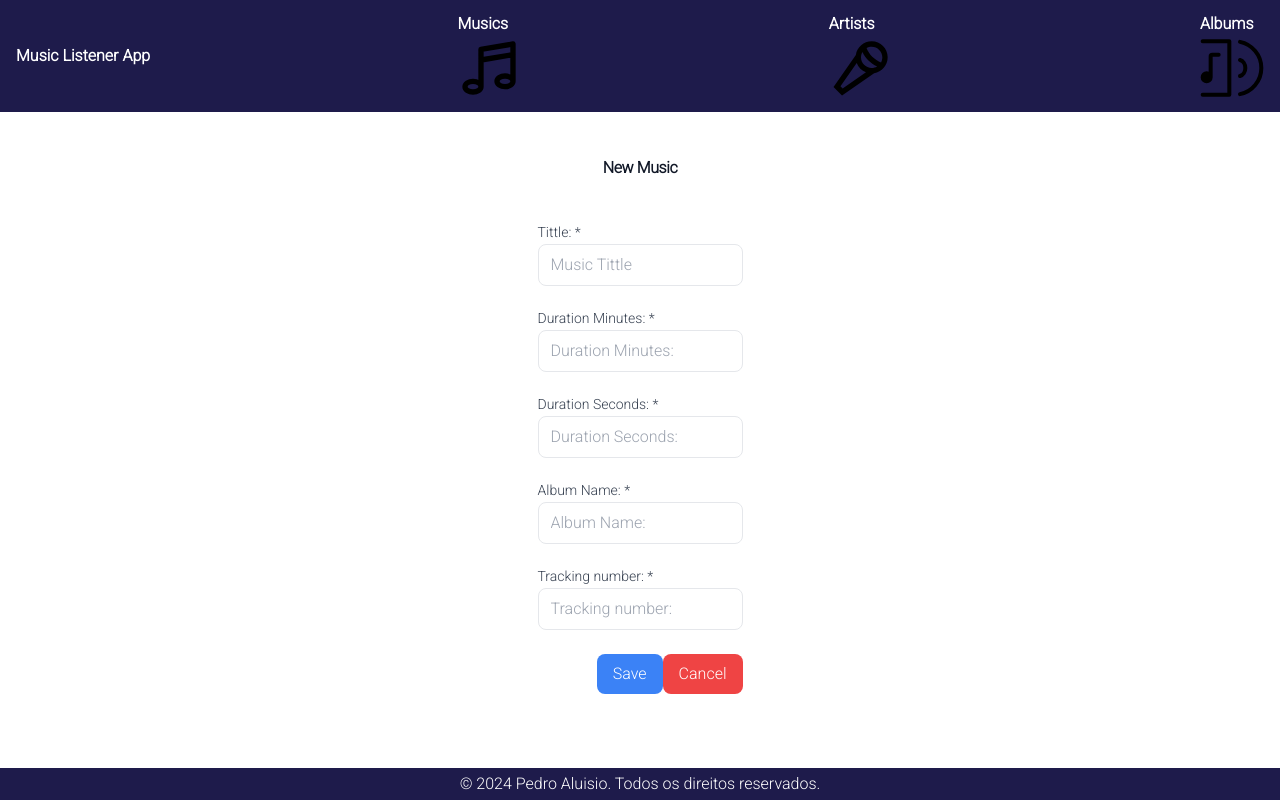
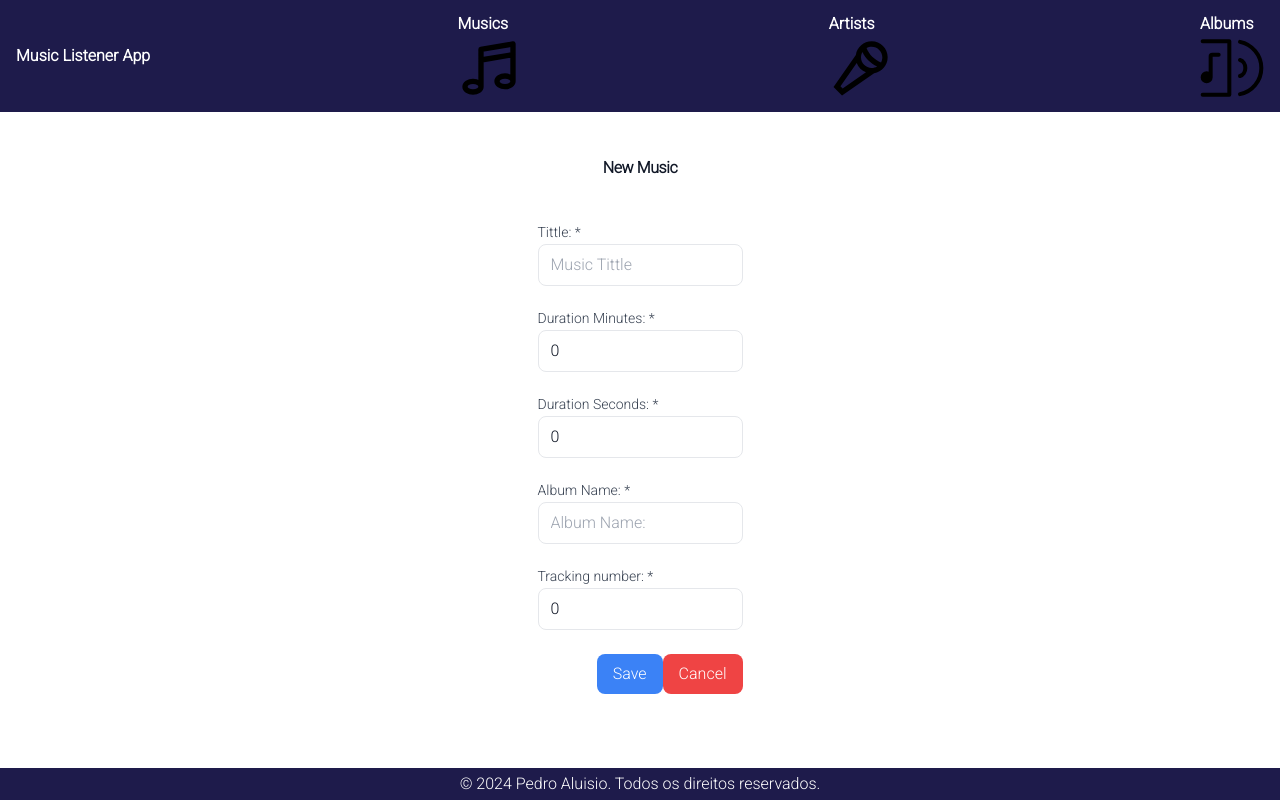
Before and after one commit to pedrinGrando/Music-WebApp-Front, a Next.js app: page /musicForm in a window 1280 px wide. Built offline with nearby package versions, Linux system fonts and the light colour scheme.

Commit message:
Segundo commit sabado

```diff
--- a/src/app/artistForm/page.tsx
+++ b/src/app/artistForm/page.tsx
@@ -2,7 +2,7 @@
 
 import { Template } from "@/components"
 import { Button, InputText, RenderIf, useNotification, FieldError } from "@/components"
-import { useAlbumService } from '@/resources/album/album.service'
+import { useArtistService } from '@/resources/artist/artist.service'
 import { useFormik } from "formik"
 import { FormArtistProps, formScheme, formValidationScheme } from './formScheme'
 import { useState } from "react"
@@ -12,7 +12,7 @@ export default function ArtistPage(){
 
       const [loading, setLoading]  = useState<boolean>(false)
       const [imagePreview, setImagePreview] = useState<string>();
-      const service = useAlbumService();
+      const service = useArtistService();
       const notification = useNotification();
 
        const formik = useFormik<FormArtistProps>({
--- a/src/app/musicForm/formScheme.ts
+++ b/src/app/musicForm/formScheme.ts
@@ -1,12 +1,14 @@
 import * as Yup from 'yup'
 
-export interface FormProps {
-    name: string;
-    tags: string;
-    file: string | Blob;
+export interface FormMusicProps {
+    name?: string;
+    durationMinutes?: number;
+    durationSeconds?: number;
+    album?: string;
+    trackNumber?: number;
 }
 
-export const formScheme: FormProps = { name: '', tags: '', file: '' }
+export const formScheme: FormMusicProps = { name: '', durationMinutes: 0, durationSeconds: 0, album: '',  trackNumber: 0}
 
 //validar campos
 export const formValidationScheme = Yup.object().shape({
@@ -14,18 +16,5 @@ export const formValidationScheme = Yup.object().shape({
              .trim()
              .required('Name is required')
              .max(50, 'Name has the limit of 50 characteres!')
-    ,tags: Yup.string()
-             .trim()
-             .required('Tags are required')
-             .max(50, 'Tags has the limit of 50 characteres!')
-
-    ,file: Yup.mixed<Blob>()
-             .required('Select an image to upload')
-            .test('size', 'File size cannot be higher than 4 MB', (file) => {
-                return file.size < 4000000;
-            })
-            .test('type', 'Accepted formats: jpeg, giff or png', (file) => {
-                return file.type === 'image/jpeg' || file.type === 'image/png' || file.type === 'image/gif'
-            })
 
 })
--- a/src/app/musicForm/page.tsx
+++ b/src/app/musicForm/page.tsx
@@ -2,9 +2,9 @@
 
 import { Template } from "@/components"
 import { Button, InputText, RenderIf, useNotification, FieldError } from "@/components"
-import { useAlbumService } from '@/resources/album/album.service'
+import { useMusicService } from '@/resources/music/music.service'
 import { useFormik } from "formik"
-import { FormProps, formScheme, formValidationScheme } from './formScheme'
+import { FormMusicProps, formScheme, formValidationScheme } from './formScheme'
 import { useState } from "react"
 import Link from "next/link"
 
@@ -12,22 +12,24 @@ export default function FormularioPage(){
 
       const [loading, setLoading]  = useState<boolean>(false)
       const [imagePreview, setImagePreview] = useState<string>();
-      const service = useAlbumService();
+      const service = useMusicService();
       const notification = useNotification();
 
-       const formik = useFormik<FormProps>({
+       const formik = useFormik<FormMusicProps>({
           initialValues: formScheme,
           onSubmit: handleSubmit,
           validationSchema: formValidationScheme
        })
 
-     async function handleSubmit(dados: FormProps){
+     async function handleSubmit(dados: FormMusicProps){
          setLoading(true)
 
-          const formData = new FormData();
-          formData.append("file", dados.file)
-          formData.append("name", dados.name)
-          formData.append("tags", dados.tags)
+         const formData = new FormData();
+         formData.append("name", dados.name ?? "");
+         formData.append("durationMinutes", String(dados.durationMinutes ?? ""));
+         formData.append("durationSeconds", String(dados.durationSeconds ?? ""));
+         formData.append("album", String(dados.album ?? ""));
+         formData.append("trackNumber", String(dados.trackNumber ?? ""));
 
           await service.salvar(formData)
 
@@ -39,16 +41,6 @@ export default function FormularioPage(){
 
           notification.notify('Upload sent successfully', 'success' )
      }
-
-    function onFileUpload(event: React.ChangeEvent<HTMLInputElement>){
-
-         if (event.target.files){
-          const file = event.target.files[0]
-          formik.setFieldValue("file", file)
-          const imageURL = URL.createObjectURL(file)
-          setImagePreview(imageURL)
-        }
-    }
 
     return (
       <Template loading={loading}>
@@ -67,32 +59,33 @@ export default function FormularioPage(){
 
                 <div className="mt-5 grid grid-cols-1">
                      <label className="block text-sm font-medium leading-6 text-gray-700">Duration Minutes: *</label>
-                     <InputText    id="tags"
-                                   value={formik.values.tags}
+                     <InputText    id="durationMinutes"
+                                   value={formik.values.durationMinutes?.toString()}
                                    onChange={formik.handleChange}
                                    placeholder="Duration Minutes: " />
                 </div>
 
                 <div className="mt-5 grid grid-cols-1">
                      <label className="block text-sm font-medium leading-6 text-gray-700">Duration Seconds: *</label>
-                     <InputText    id="tags"
-                                   value={formik.values.tags}
+                     <InputText    id="durationSeconds"
+                                   value={formik.values.durationSeconds?.toString()}
                                    onChange={formik.handleChange}
                                    placeholder="Duration Seconds: " />
                 </div>
 
                 <div className="mt-5 grid grid-cols-1">
                      <label className="block text-sm font-medium leading-6 text-gray-700">Album Name: *</label>
-                     <InputText    id="tags"
-                                   value={formik.values.tags}
+                     <InputText    id="album"
+                                   value={formik.values.album}
                                    onChange={formik.handleChange}
                                    placeholder="Album Name:" />
                 </div>
 
                 <div className="mt-5 grid grid-cols-1">
                      <label className="block text-sm font-medium leading-6 text-gray-700">Tracking number: *</label>
-                     <InputText    id="tags"
-                                   value={formik.values.tags}
+                     <InputText    id="trackNumber"
+                                   type="number"
+                                   value={formik.values.trackNumber?.toString()}
                                    onChange={formik.handleChange}
                                    placeholder="Tracking number:" />
                 </div>
--- a/src/resources/artist/artist.service.ts
+++ b/src/resources/artist/artist.service.ts
@@ -1,13 +1,16 @@
 import { Artist } from './artist.resource'
 
 class ArtistService {
-    baseURL: string = 'http://localhost:8080/artist';
+    baseURL: string = 'http://localhost:8080/artists';
 
     async buscar(query: string, extension: string) : Promise<Artist[]>{
         const url = `${this.baseURL}?query=${query}&extension=${extension}`
         const response = await fetch(url, {
             method: 'POST',
             mode: 'cors',
+            headers: {
+                'Content-Type': 'application/json'
+            }
         });
         return await response.json();
     }
--- a/src/resources/music/music.service.ts
+++ b/src/resources/music/music.service.ts
@@ -1,7 +1,7 @@
 import { Music } from './music.resource'
 
 class MusicService {
-    baseURL: string = 'http://localhost:8080/music';
+    baseURL: string = 'http://localhost:8080/songs';
 
     async buscar(query: string, extension: string) : Promise<Music[]>{
         const url = `${this.baseURL}?query=${query}&extension=${extension}`
```
